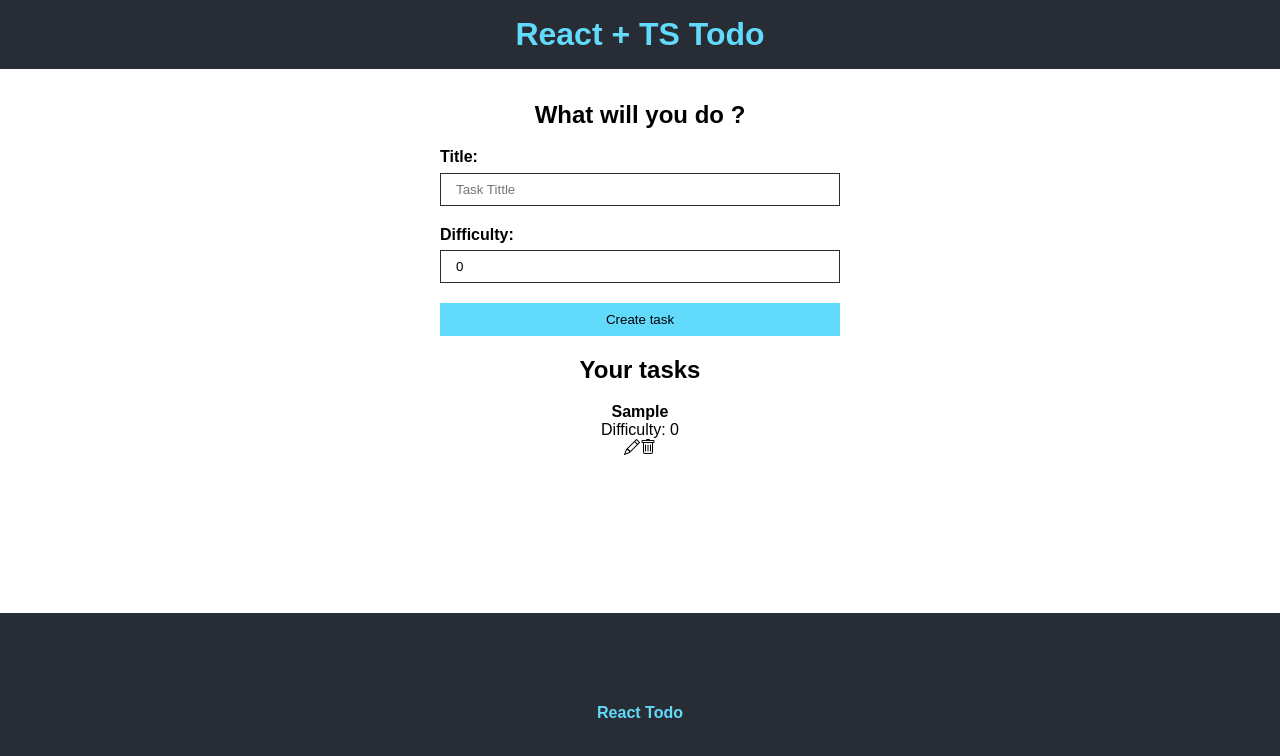
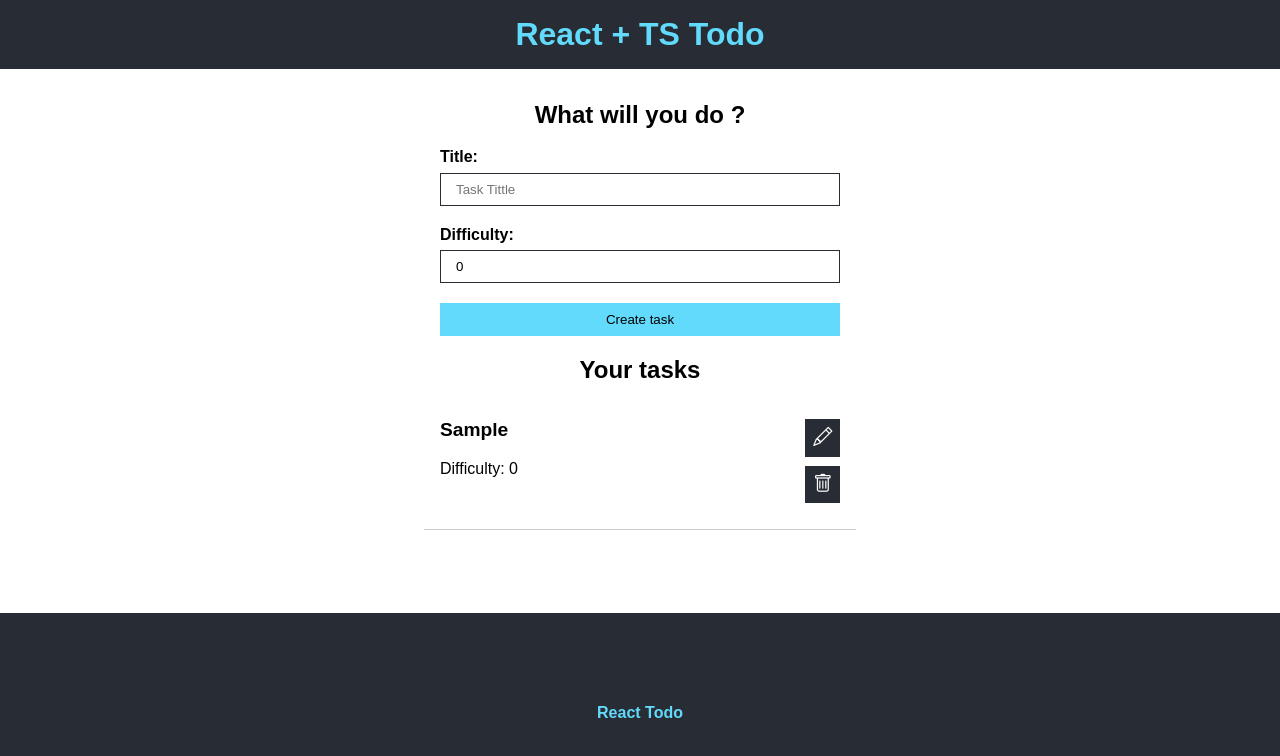
Before and after one commit to guilhermepolicarpio/to_do_react_typescript, a React (Create React App) app: page / in a window 1280 px wide. Both pictures are taken after typing "Sample" into the empty fields and a click on the input "Create task". Shown: the top 756 px of the page. Built offline with nearby package versions, Linux system fonts and the light colour scheme.

Commit message:
feat: list and icons style added

```diff
--- a/src/components/TaskList.module.css
+++ b/src/components/TaskList.module.css
@@ -0,0 +1,38 @@
+.task {
+  display: flex;
+  justify-content: space-between;
+  max-width: 400px;
+  margin: 0 auto;
+  border-bottom: 1px solid #ccc;
+  padding: 1em;
+}
+
+.details {
+  text-align: left;
+}
+
+.details h4 {
+  font-size: 1.2em;
+  margin-bottom: 1em;
+}
+
+.actions {
+  display: flex;
+  flex-direction: column;
+  align-items: center;
+  justify-content: center;
+}
+
+.actions i {
+  margin-bottom: 0.5em;
+  font-size: 1.2em;
+  cursor: pointer;
+  background-color: #282c34;
+  color: #fff;
+  padding: 0.4em;
+  transition: 0.5s;
+}
+
+.actions i:hover {
+  color: #61dafb;
+}
--- a/src/components/TaskList.tsx
+++ b/src/components/TaskList.tsx
@@ -11,12 +11,12 @@
         <>
             {taskList.length > 0 ?
                 taskList.map((task) => (
-                    <div key={task.id}>
-                        <div>
+                    <div key={task.id} className={styles.task}>
+                        <div className={styles.details}>
                             <h4>{task.title}</h4>
                             <p>Difficulty: {task.difficulty}</p>
                         </div>
-                        <div>
+                        <div className={styles.actions}>
                             <i className="bi bi-pencil"></i>
                             <i className="bi bi-trash"></i>
                         </div>
```
